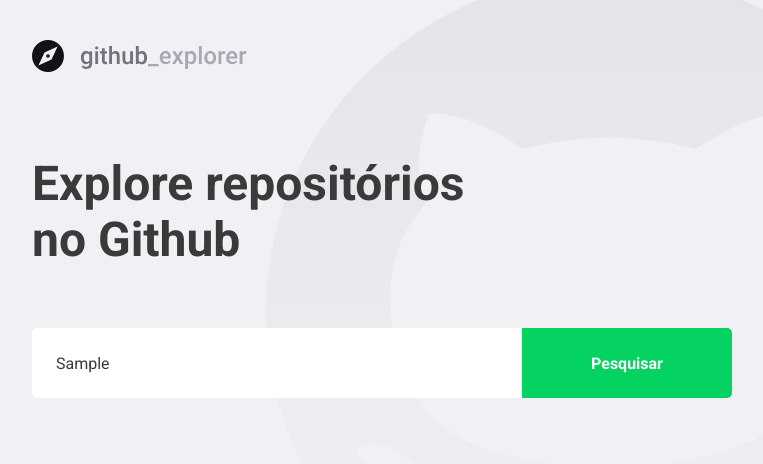
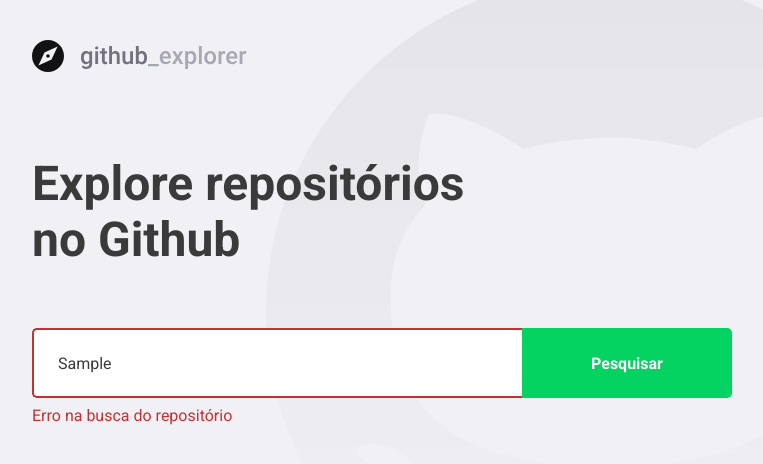
Before and after one commit to brendamatias/github_explorer, a React (Create React App) app: page / in a window 1280 px wide. Both pictures are taken after typing "Sample" into the empty fields and a click on the button "Pesquisar". Shown: the top 464 px of the page, without its empty margins (148-911 px from the left). Built offline with nearby package versions, Linux system fonts and the light colour scheme; no server answers.

Commit message:
error handling

```diff
--- a/src/pages/Dashboard/index.tsx
+++ b/src/pages/Dashboard/index.tsx
@@ -4,7 +4,7 @@
 
 import logoImg from '../../assets/logo.svg';
 
-import { Title, Form, Repositories } from './styles';
+import { Title, Form, Error, Repositories } from './styles';
 
 interface Repository {
   full_name: string;
@@ -17,6 +17,7 @@
 
 const Dashboard: React.FC = () => {
   const [newRepo, setNewRepo] = useState('');
+  const [inputError, setInputError] = useState('');
   const [repositories, setRepositories] = useState<Repository[]>([]);
 
   async function handleAddRepository(
@@ -24,11 +25,21 @@
   ): Promise<void> {
     event.preventDefault();
 
-    const response = await api.get<Repository>(`repos/${newRepo}`);
-    const repository = response.data;
+    if (!newRepo) {
+      setInputError('Digite o autor/nome do repositório');
+      return;
+    }
 
-    setRepositories([...repositories, repository]);
-    setNewRepo('');
+    try {
+      const response = await api.get<Repository>(`repos/${newRepo}`);
+      const repository = response.data;
+
+      setRepositories([...repositories, repository]);
+      setNewRepo('');
+      setInputError('');
+    } catch (err) {
+      setInputError('Erro na busca do repositório');
+    }
   }
 
   return (
@@ -36,7 +47,7 @@
       <img src={logoImg} alt="Github Explorer" />
       <Title>Explore repositórios no Github</Title>
 
-      <Form onSubmit={handleAddRepository}>
+      <Form hasError={!!inputError} onSubmit={handleAddRepository}>
         <input
           value={newRepo}
           onChange={(e) => setNewRepo(e.target.value)}
@@ -44,6 +55,8 @@
         />
         <button type="submit">Pesquisar</button>
       </Form>
+
+      {inputError && <Error>{inputError}</Error>}
 
       <Repositories>
         {repositories.map((repository) => (
--- a/src/pages/Dashboard/styles.ts
+++ b/src/pages/Dashboard/styles.ts
@@ -1,5 +1,9 @@
-import styled from 'styled-components';
+import styled, { css } from 'styled-components';
 import { shade } from 'polished';
+
+interface FormProps {
+  hasError: boolean;
+}
 
 export const Title = styled.h1`
   font-size: 48px;
@@ -10,7 +14,7 @@
   margin-top: 80px;
 `;
 
-export const Form = styled.form`
+export const Form = styled.form<FormProps>`
   margin-top: 60px;
   max-width: 700px;
 
@@ -23,6 +27,14 @@
     border: 0;
     border-radius: 5px 0 0 5px;
     color: #3a3a3a;
+    border: 2px solid #fff;
+    border-right: 0;
+
+    ${(props) =>
+      props.hasError &&
+      css`
+        border-color: #c53030;
+      `}
 
     &::placeholder {
       color: #a8a8b3;
@@ -42,6 +54,12 @@
       background: ${shade(0.2, '#04d361')};
     }
   }
+`;
+
+export const Error = styled.span`
+  display: block;
+  color: #c53030;
+  margin-top: 8px;
 `;
 
 export const Repositories = styled.div`
```
